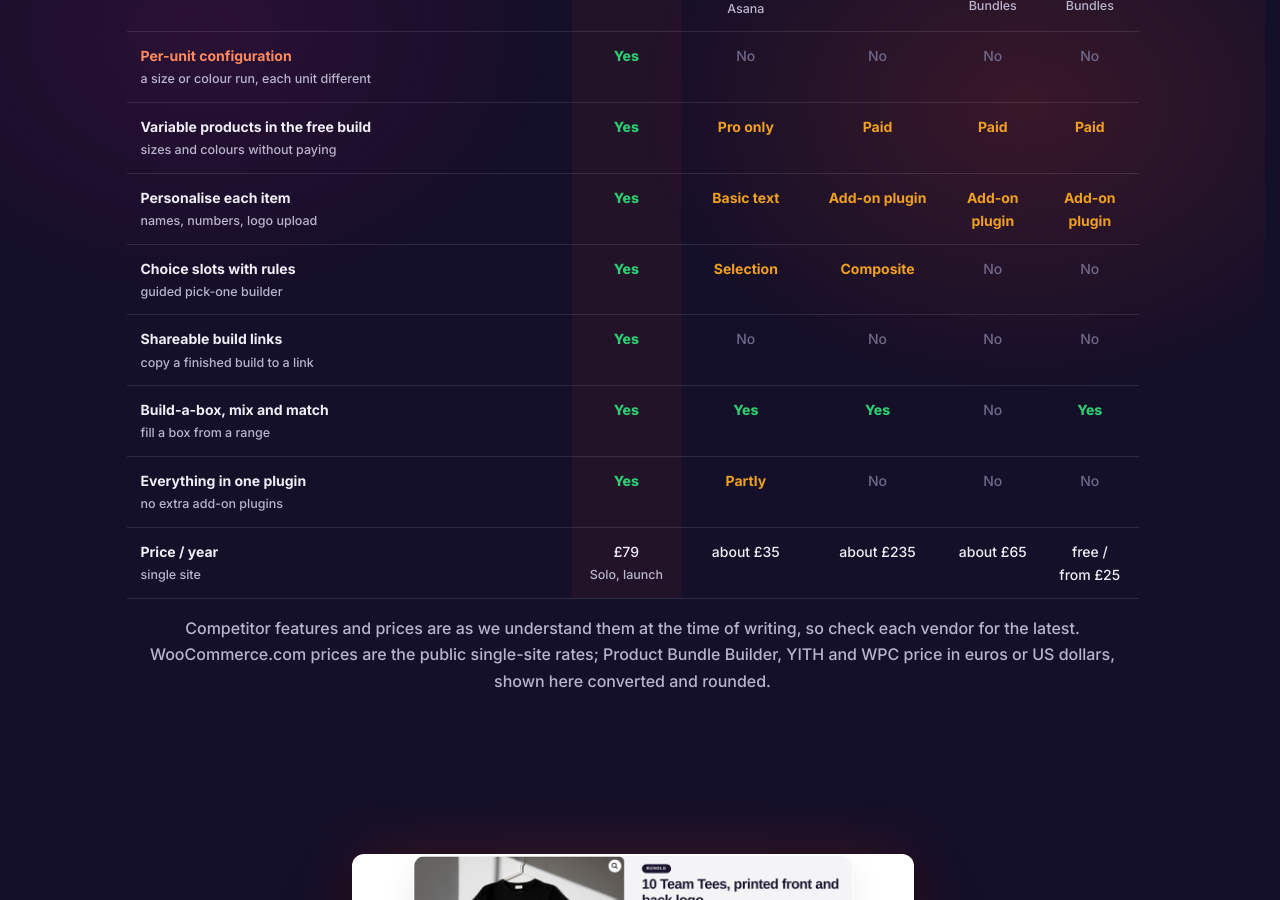
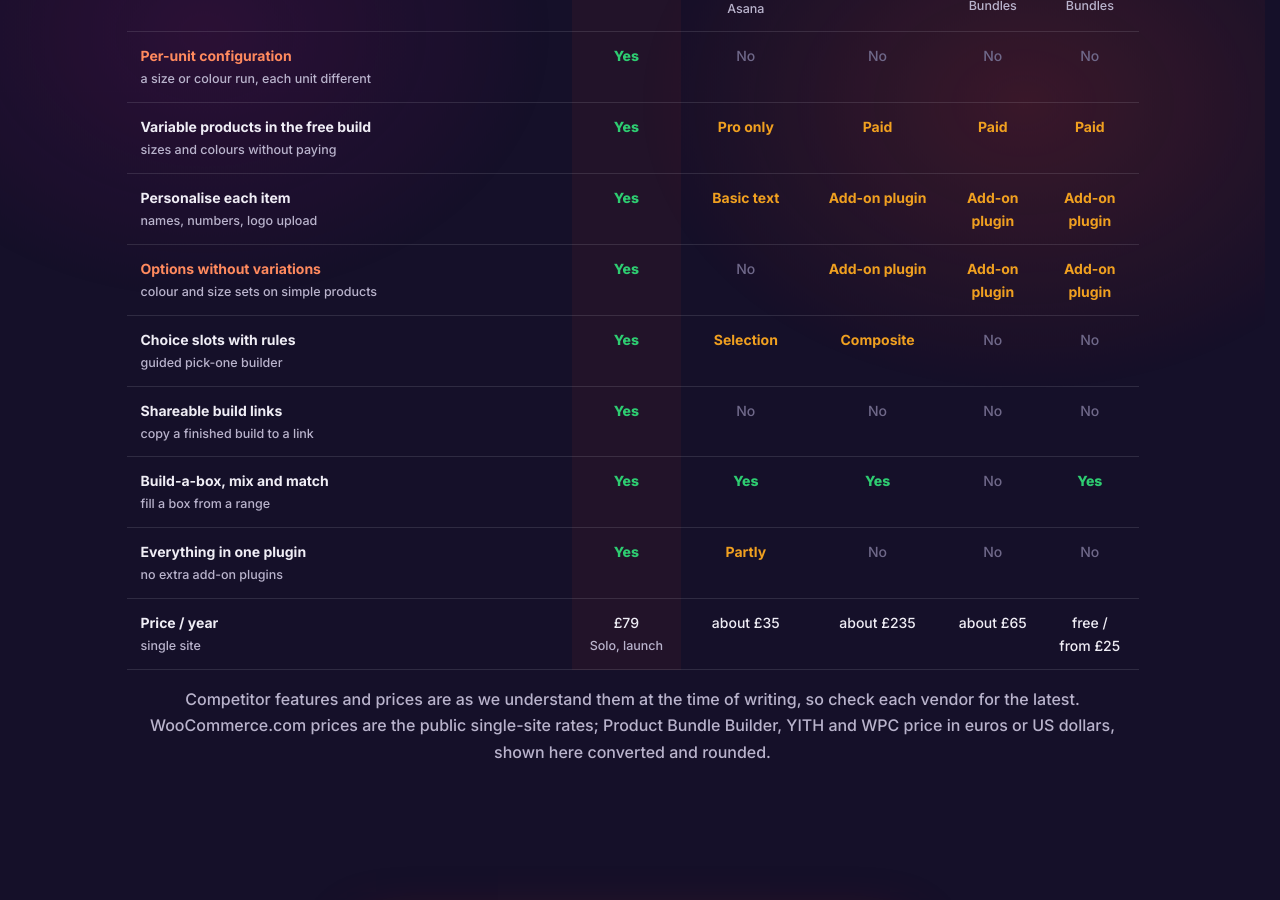
Before and after one commit to BundleBoss/website, a Jekyll site: the page composite-products-alternative/index.html, which Jekyll copies as it is, in a window 1280 px wide and 900 px high, scrolled down 2266 px. Built offline with Jekyll 4.4.1, drawn with Linux system fonts in a browser that asks for light colours.

Commit message:
Product options: docs guide, landing page, pricing and comparison wiring
Staged for the 4.15.0 release, not pushed until it ships. A new docs
guide (sets, attaching, charges, bundles, options-or-variations) and a
landing page carrying the no-variation-bloat pitch, four fresh
screenshots from the dressed showcase, a sidebar entry, the Pro lists
on pricing, the homepage Pro answer, and an Options row in the master
comparison table.

```diff
--- a/_data/docs.yml
+++ b/_data/docs.yml
@@ -28,6 +28,9 @@
 
 - section: Power features
   items:
+    - title: Product options (no variations)
+      url: /docs/product-options/
+      pro: true
     - title: Choice slots
       url: /docs/choice-slots/
       pro: true
--- a/composite-products-alternative/index.html
+++ b/composite-products-alternative/index.html
@@ -125,6 +125,14 @@
         <td>Personalise each item<small>names, numbers, logo upload</small></td>
         <td class="y">Yes</td>
         <td class="p">Basic text</td>
+        <td class="p">Add-on plugin</td>
+        <td class="p">Add-on plugin</td>
+        <td class="p">Add-on plugin</td>
+      </tr>
+      <tr>
+        <td><a href="/woocommerce-product-options/">Options without variations</a><small>colour and size sets on simple products</small></td>
+        <td class="y">Yes</td>
+        <td class="n">No</td>
         <td class="p">Add-on plugin</td>
         <td class="p">Add-on plugin</td>
         <td class="p">Add-on plugin</td>
--- a/index.html
+++ b/index.html
@@ -246,7 +246,7 @@
     </details>
     <details class="faq-item">
       <summary>What do I get in Pro?</summary>
-      <p>The Builder: choice slots, compatibility and quantity rules, the quantity-grid size runs, per-item personalisation with file upload, the full-page Configurator layout, build-a-box, gift mode, frequently bought together, buy X get Y, conditional items, shareable build links, the step-by-step layout, hero slots, deal badges in the chooser, and a one-click importer for WooCommerce Composite Products.</p>
+      <p>The Builder: product options on any simple product (colour and size sets with swatches and per-choice charges, no variations needed), choice slots, compatibility and quantity rules, the quantity-grid size runs, per-item personalisation with file upload, the full-page Configurator layout, build-a-box, gift mode, frequently bought together, buy X get Y, conditional items, shareable build links, the step-by-step layout, hero slots, deal badges in the chooser, and a one-click importer for WooCommerce Composite Products.</p>
     </details>
     <details class="faq-item">
       <summary>How is this different from Composite Products or other bundle plugins?</summary>
--- a/pricing/index.html
+++ b/pricing/index.html
@@ -81,6 +81,7 @@
       <div class="per">1 site</div>
       <ul>
         <li>Everything in Free</li>
+        <li>Product options on any product, no variations needed</li>
         <li>Choice slots with compatibility and quantity rules</li>
         <li>Full-page Configurator and step-by-step layouts</li>
         <li>Build-a-box, gift mode and the size-run grid</li>
@@ -119,6 +120,7 @@
     <h3>Everything in Pro, in detail</h3>
     <p>Every paid plan has the full Pro feature set. The plans differ only in how many sites you can activate.</p>
     <ul>
+      <li>Product options: reusable sets, swatches, per-choice charges</li>
       <li>Build-your-own choice slots</li>
       <li>Compatibility and quantity rules</li>
       <li>Bulk size-run grid for variations</li>
@@ -164,7 +166,7 @@
       <p>To match what BundleBoss Pro does using official
       WooCommerce.com extensions you would buy three: Product Bundles
       (£61 a year), Composite Products (£114) for build-your-own, and
-      Product Add-Ons (£61) for personalisation. That is about £235 a
+      Product Add-Ons (£61) for personalisation and product options. That is about £235 a
       year, across three plugins stitched together. BundleBoss Solo
       gives you all of it, designed to work as one, for a launch price of
       <span data-gbp="£79" data-usd="$99" data-eur="€89">£79</span>
```
Also changed, not shown: docs/product-options.md (added, +65 -0 lines), woocommerce-product-options/index.html (added, +102 -0 lines), docs/img/product-options-attach.png (added), docs/img/product-options-bundle.png (added), docs/img/product-options-sets.png (added), docs/img/product-options-storefront.png (added).
